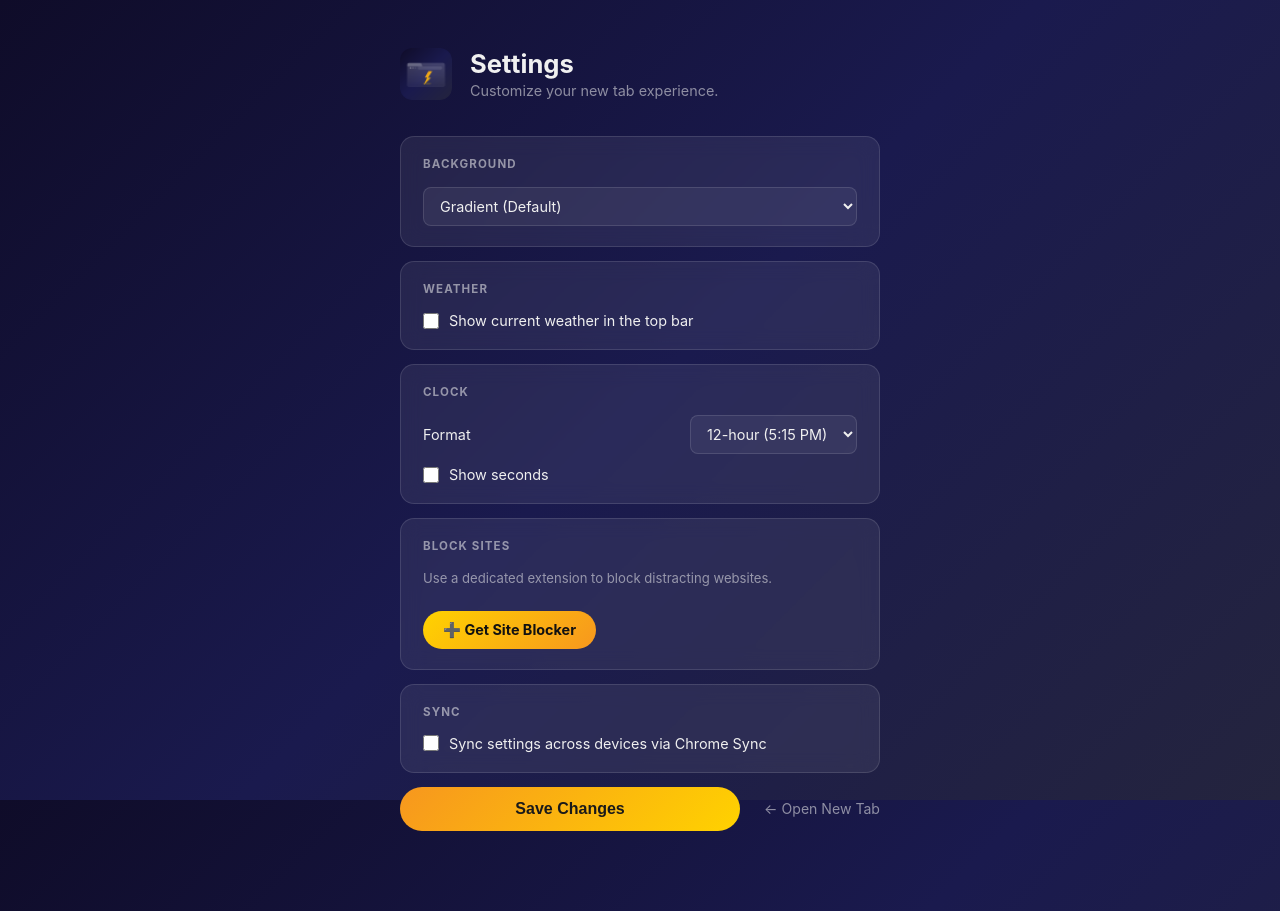
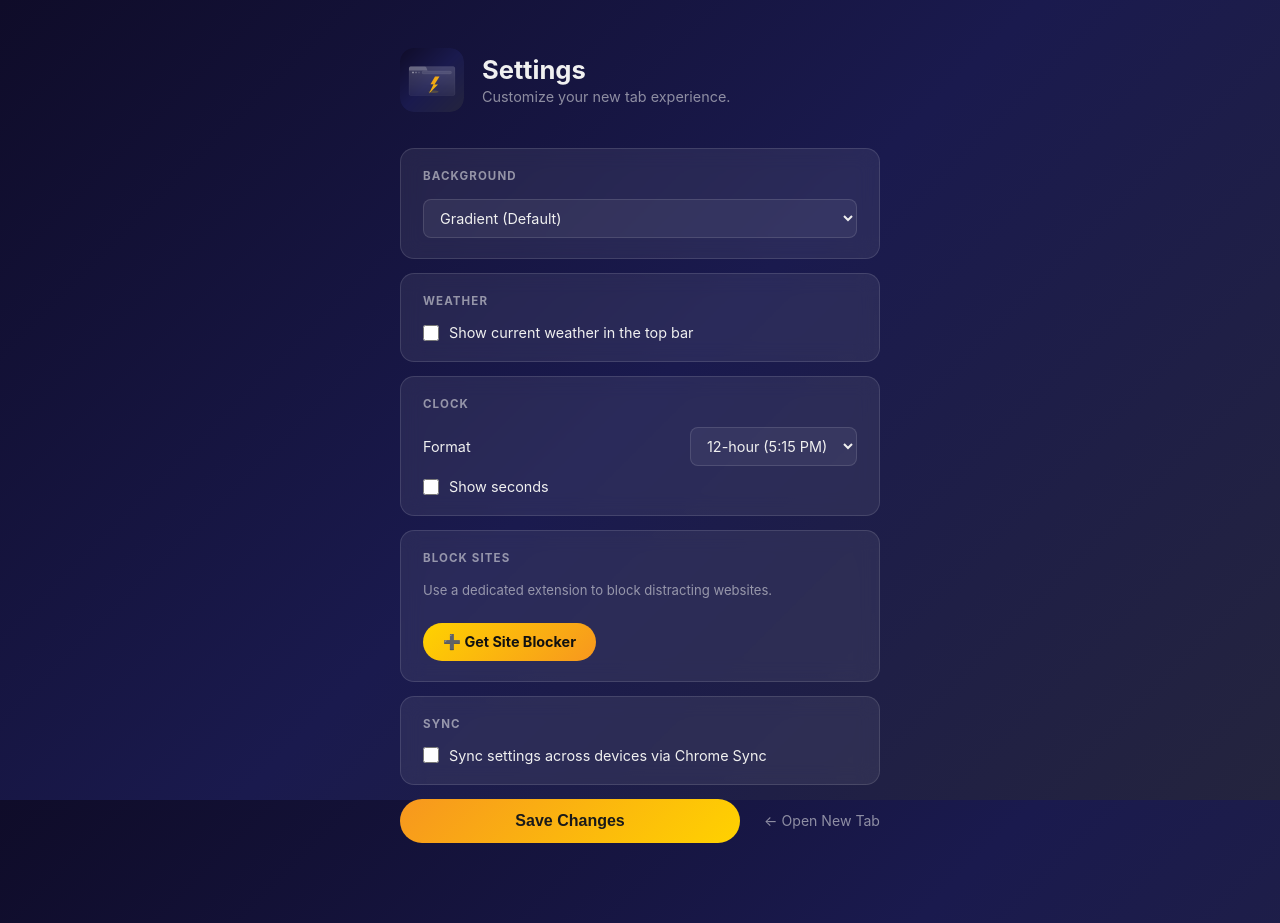
Before and after one commit to zozimustechnologies/ZenTab, a browser extension: page settings.html in a window 1280 px wide. Drawn offline with nearby package versions, Linux system fonts and the light colour scheme.

Commit message:
Rename to Zen Tab; icon-256 logo; overscroll fix; rubber-band background color

```diff
--- a/newtab.css
+++ b/newtab.css
@@ -1,5 +1,5 @@
 /* ═══════════════════════════════════════════════════════════
-   SmartNewTab — newtab.css
+   Zen Tab — newtab.css
    ═══════════════════════════════════════════════════════════ */
 
 /* ── Reset & base ─────────────────────────────────────────── */
@@ -27,6 +27,8 @@ html, body {
   color: var(--text);
   overflow: hidden;
   user-select: none;
+  background: linear-gradient(135deg, #0f0c29 0%, #1a1a4e 50%, #24243e 100%);
+  background-color: #0f0c29;
 }
 
 /* ── Background layer ─────────────────────────────────────── */
--- a/settings-page.css
+++ b/settings-page.css
@@ -23,6 +23,11 @@ html, body {
   background: linear-gradient(135deg, #0f0c29 0%, #1a1a4e 50%, #24243e 100%);
   background-attachment: fixed;
   color: var(--text);
+  overscroll-behavior: none;
+}
+
+html {
+  background-color: #0f0c29;
 }
 
 /* ── Page container ───────────────────────────────────────── */
@@ -41,9 +46,9 @@ html, body {
 }
 
 #sp-logo {
-  width: 52px;
-  height: 52px;
-  border-radius: 12px;
+  width: 64px;
+  height: 64px;
+  border-radius: 14px;
   flex-shrink: 0;
 }
 
--- a/settings-page.js
+++ b/settings-page.js
@@ -8,8 +8,8 @@
 
   /* ── Onboarding mode tweaks ─────────────────────────────── */
   if (isOnboarding) {
-    document.title = "Welcome — SmartNewTab";
-    document.getElementById("sp-title").textContent = "Welcome to SmartNewTab ⚡";
+    document.title = "Welcome — Zen Tab";
+    document.getElementById("sp-title").textContent = "Welcome to Zen Tab ⚡";
     document.getElementById("sp-subtitle").textContent =
       "Set up your new tab in 30 seconds.";
     document.getElementById("sp-save-btn").textContent = "Get Started →";
--- a/settings.html
+++ b/settings.html
@@ -3,7 +3,7 @@
 <head>
   <meta charset="UTF-8" />
   <meta name="viewport" content="width=device-width, initial-scale=1.0" />
-  <title>SmartNewTab Settings</title>
+  <title>Zen Tab Settings</title>
   <link rel="stylesheet" href="settings-page.css" />
   <link rel="stylesheet" href="https://fonts.googleapis.com/css2?family=Material+Symbols+Outlined" />
 </head>
@@ -12,7 +12,7 @@
   <div id="page">
 
     <header id="sp-header">
-      <img id="sp-logo" src="icons/icon-48.png" alt="SmartNewTab" />
+      <img id="sp-logo" src="icons/icon-256.png" alt="Zen Tab" />
       <div>
         <h1 id="sp-title">Settings</h1>
         <p id="sp-subtitle">Customize your new tab experience.</p>
```
Also changed, not shown: README.md, manifest.json.
